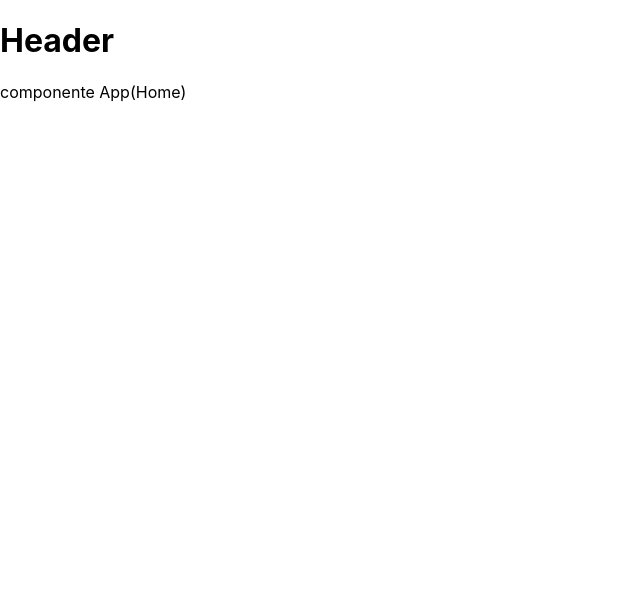
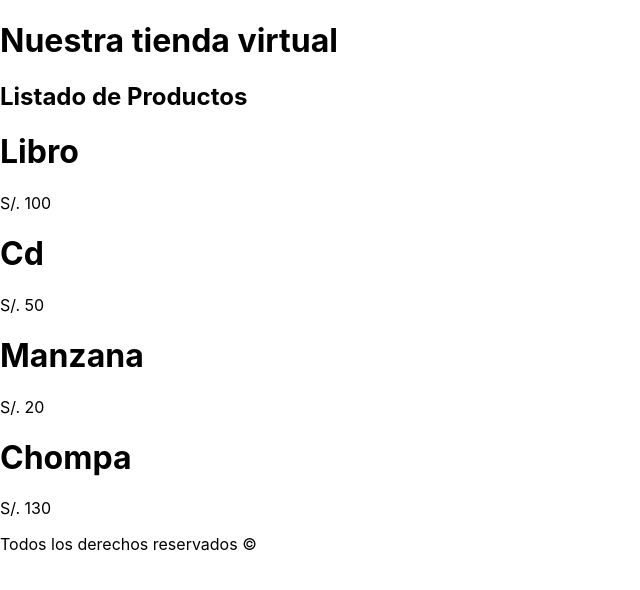
Before and after one commit to zetaB12/myappReact, a React (Create React App) app: page / in a window 1280 px wide. Shown: the top 590 px of the page, without its empty margins (0-640 px from the left). Built offline with nearby package versions, Linux system fonts and the light colour scheme.

Commit message:
agregando varios componentes

```diff
--- a/src/components/App.js
+++ b/src/components/App.js
@@ -1,15 +1,23 @@
 import React from 'react';
-import logo from '../logo.svg';
 import '../css/App.css';
 import Header from './Header';
-
+import Productos from './Productos';
+import Footer from './Footer';
 
 function App(){
-  //var hola = 'Dey';
+  const productos = [
+    {nombre : 'Libro', precio : 100},
+    {nombre : 'Cd', precio : 50},
+    {nombre : 'Manzana', precio : 20},
+    {nombre : 'Chompa', precio : 130}
+  ]
   return (
     <div>
-    <Header/>
-    <p>componente App(Home)</p>
+    <Header
+      titulo="Nuestra tienda virtual" />
+    <Productos
+      productos = {productos}/>
+    <Footer />
 
 
     </div>
--- /dev/null
+++ b/src/components/Footer.js
@@ -0,0 +1,9 @@
+import React from 'react';
+
+const Footer = () =>{
+    return(
+        <p>Todos los derechos reservados &copy;</p>
+    )
+}
+
+export default Footer;
--- a/src/components/Header.js
+++ b/src/components/Header.js
@@ -1,8 +1,8 @@
 import React from 'react'
 
-function Header(){
+function Header(props){
     return (
-        <h1>Header</h1>
+        <h1>{props.titulo}</h1>
     )
 
 }
--- /dev/null
+++ b/src/components/Producto.js
@@ -0,0 +1,15 @@
+import React from 'react';
+
+function Producto(props){
+
+        const {nombre, precio} = props.producto
+        return(
+            <div>
+                <h1>{nombre}</h1>
+                <p> S/. {precio}</p>
+            </div>
+        )
+
+ }
+
+ export default Producto;
--- /dev/null
+++ b/src/components/Productos.js
@@ -0,0 +1,21 @@
+import React, {Component} from 'react';
+import Producto from './Producto';
+
+class Productos extends Component{//como tenemos que imprimir varios productos y es repetitivo debemos crear otro componente llamado producto.js
+    render(){
+        return(
+            <div>
+            <h2>Listado de Productos</h2>
+            { Object.keys(this.props.productos).map(key => (
+                <Producto
+                    key = {key}
+                    producto = {this.props.productos[key]}
+                />
+            ))}
+            </div>
+        )
+    }
+
+}
+
+export default Productos;
```
